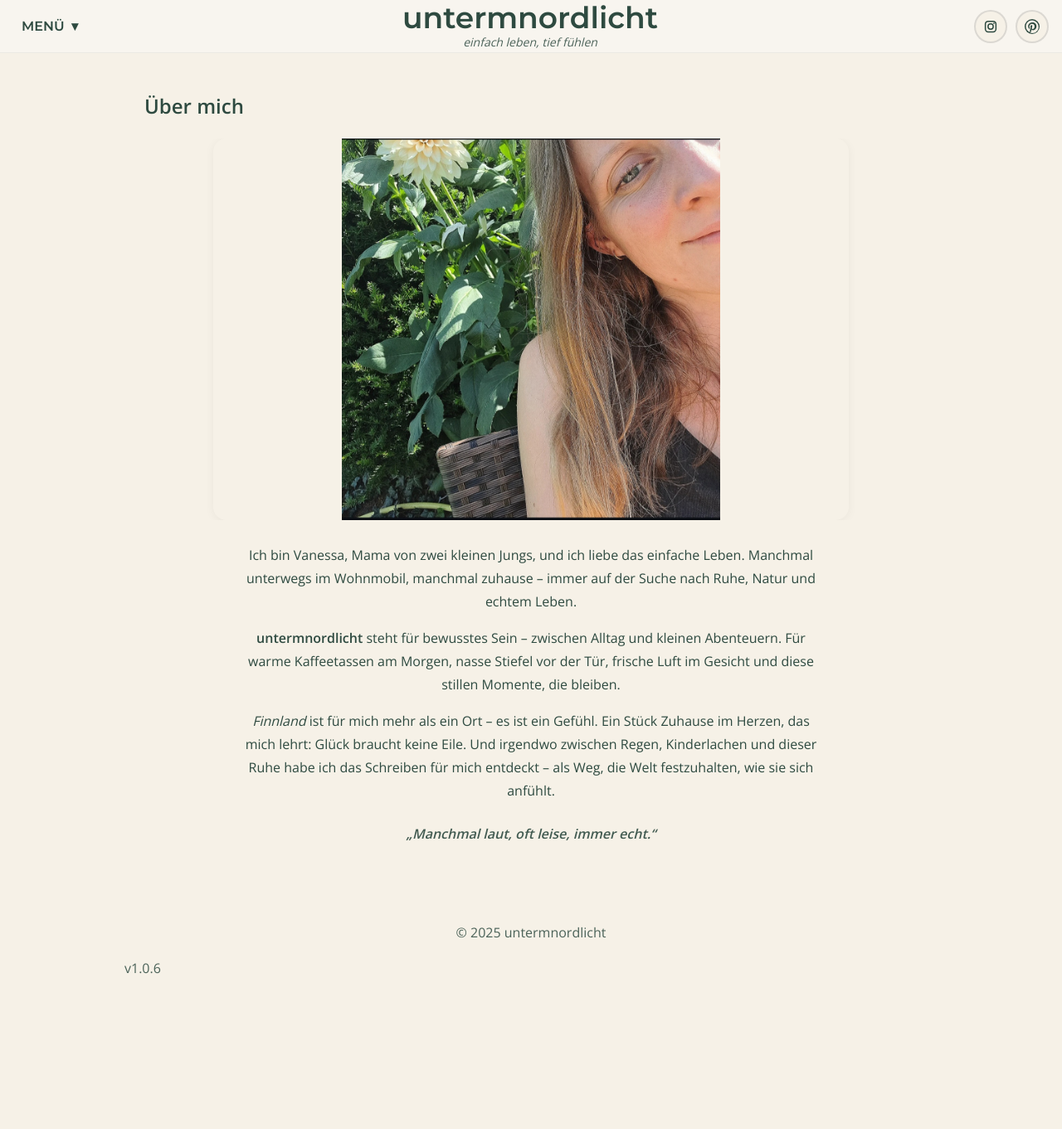
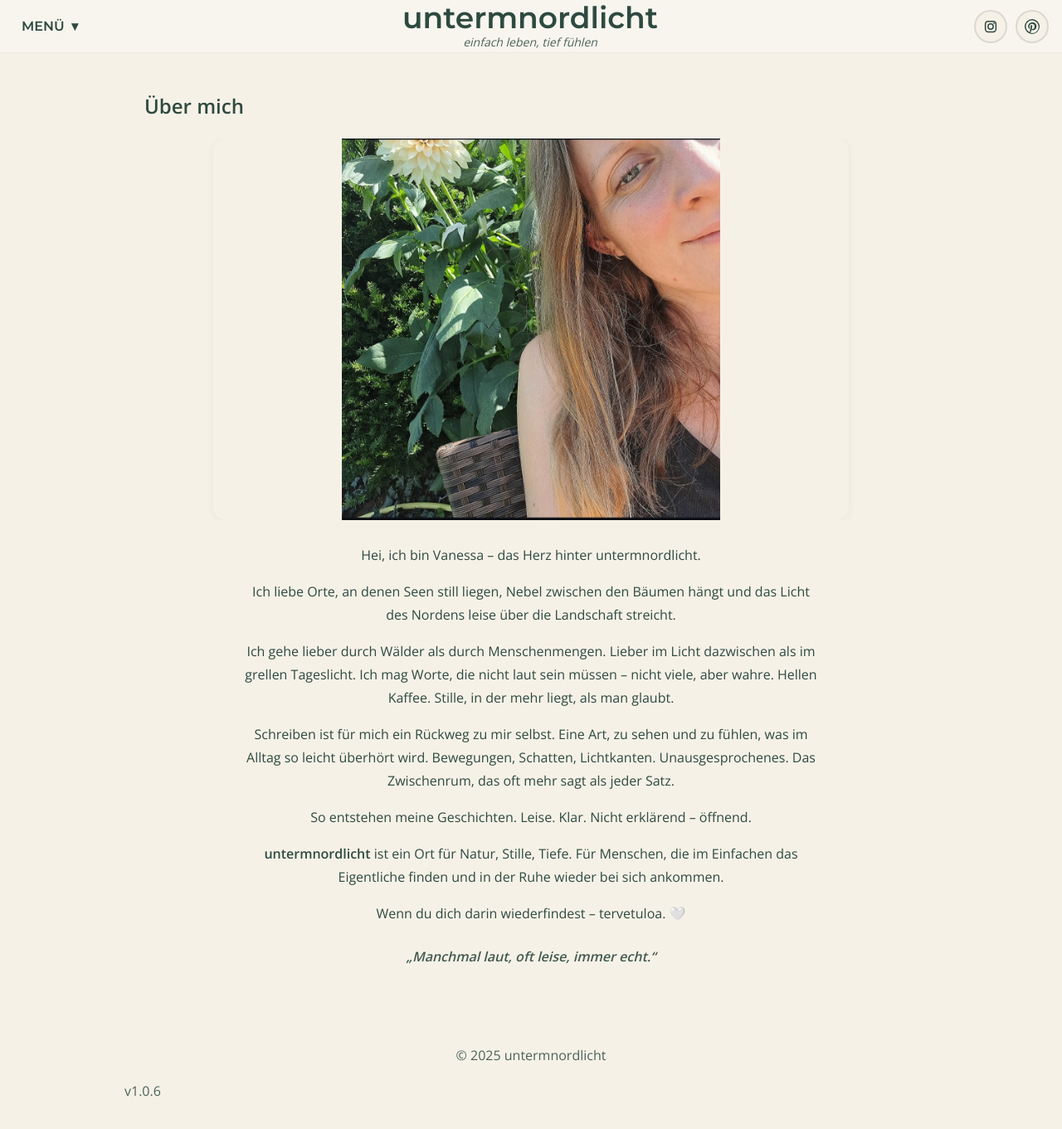
Before and after one commit to untermnordlicht/untermnordlicht, a Jekyll site: the page ueber-mich.html, which Jekyll copies as it is, in a window 1280 px wide and 1392 px high. Shown: the top 1361 px of the window at 83% size. Built offline with Jekyll 4.4.1, drawn with Linux system fonts in a browser that asks for light colours.

Commit message:
Update ueber-mich.html

```diff
--- a/ueber-mich.html
+++ b/ueber-mich.html
@@ -53,12 +53,38 @@
      <img loading="lazy" decoding="async" src="https://raw.githubusercontent.com/untermnordlicht/untermnordlicht/main/ueber-mich.jpg" alt="Über mich – untermnordlicht">
     </figure>
     <div class="about-text">
-      <p>Ich bin Vanessa, Mama von zwei kleinen Jungs, und ich liebe das einfache Leben.
-Manchmal unterwegs im Wohnmobil, manchmal zuhause – immer auf der Suche nach Ruhe, Natur und echtem Leben.</p>
-      <p><strong>untermnordlicht</strong> steht für bewusstes Sein – zwischen Alltag und kleinen Abenteuern.
-Für warme Kaffeetassen am Morgen, nasse Stiefel vor der Tür, frische Luft im Gesicht und diese stillen Momente, die bleiben.</p>
-      <p><em>Finnland</em> ist für mich mehr als ein Ort – es ist ein Gefühl.
-Ein Stück Zuhause im Herzen, das mich lehrt: Glück braucht keine Eile. Und irgendwo zwischen Regen, Kinderlachen und dieser Ruhe habe ich das Schreiben für mich entdeckt – als Weg, die Welt festzuhalten, wie sie sich anfühlt.</p>
+      <p>Hei, ich bin Vanessa – das Herz hinter untermnordlicht.</p>
+
+<p>Ich liebe Orte, an denen Seen still liegen,
+Nebel zwischen den Bäumen hängt
+und das Licht des Nordens leise über die Landschaft streicht.</p>
+
+<p>Ich gehe lieber durch Wälder als durch Menschenmengen.
+Lieber im Licht dazwischen als im grellen Tageslicht.
+Ich mag Worte, die nicht laut sein müssen –
+nicht viele, aber wahre.
+Hellen Kaffee.
+Stille, in der mehr liegt, als man glaubt.</p>
+
+<p>Schreiben ist für mich ein Rückweg zu mir selbst.
+Eine Art, zu sehen und zu fühlen,
+was im Alltag so leicht überhört wird.
+Bewegungen, Schatten, Lichtkanten.
+Unausgesprochenes.
+Das Zwischenrum, das oft mehr sagt als jeder Satz.</p>
+
+<p>So entstehen meine Geschichten.
+Leise. Klar.
+Nicht erklärend – öffnend.</p>
+
+<p><strong>untermnordlicht</strong> ist ein Ort für
+Natur, Stille, Tiefe.
+Für Menschen,
+die im Einfachen das Eigentliche finden
+und in der Ruhe wieder bei sich ankommen.</p>
+
+<p>Wenn du dich darin wiederfindest –
+tervetuloa. 🤍</p>
       <blockquote class="about-quote">„Manchmal laut, oft leise, immer echt.“</blockquote>
     </div>
   </section>
```
